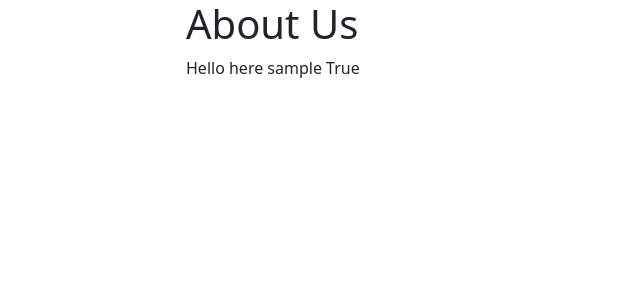
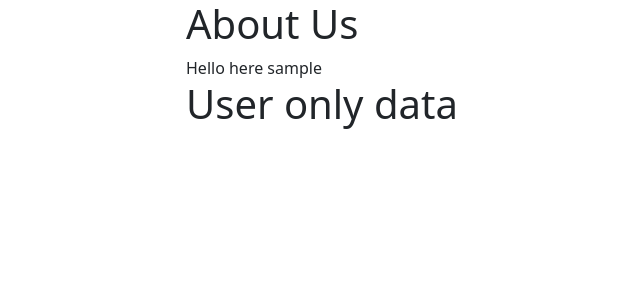
Before and after one commit to redaumore/tryDjango, a Django app: page / in a window 1280 px wide. Shown: the top 300 px of the page, without its empty margins (181-821 px from the left). Run offline with Django 3.2, Linux system fonts and the light colour scheme; the visitor is signed in with stand-in values (Sample User, id 1).

Commit message:
Is Authenticated inside template

```diff
--- a/src/templates/home.html
+++ b/src/templates/home.html
@@ -6,6 +6,8 @@
 
 {{ user }}
 
-{{ user.is_authenticated }}
+{% if user.is_authenticated %}
+    <h1>User only data</h1>
+{% endif %}
 
 {% endblock %}
--- a/src/try_django/views.py
+++ b/src/try_django/views.py
@@ -4,6 +4,9 @@ from django.template.loader import get_template
 
 def home_page(request):
     my_title = "Hello here"
+    context = {"title": "My title"}
+    if request.user.is_authenticated:
+        context = {"title": "My title Auth", "my_list": [1,2,3,4]}
     return render(request, "home.html", {"title": my_title})
 
 def about_page(request):
```
